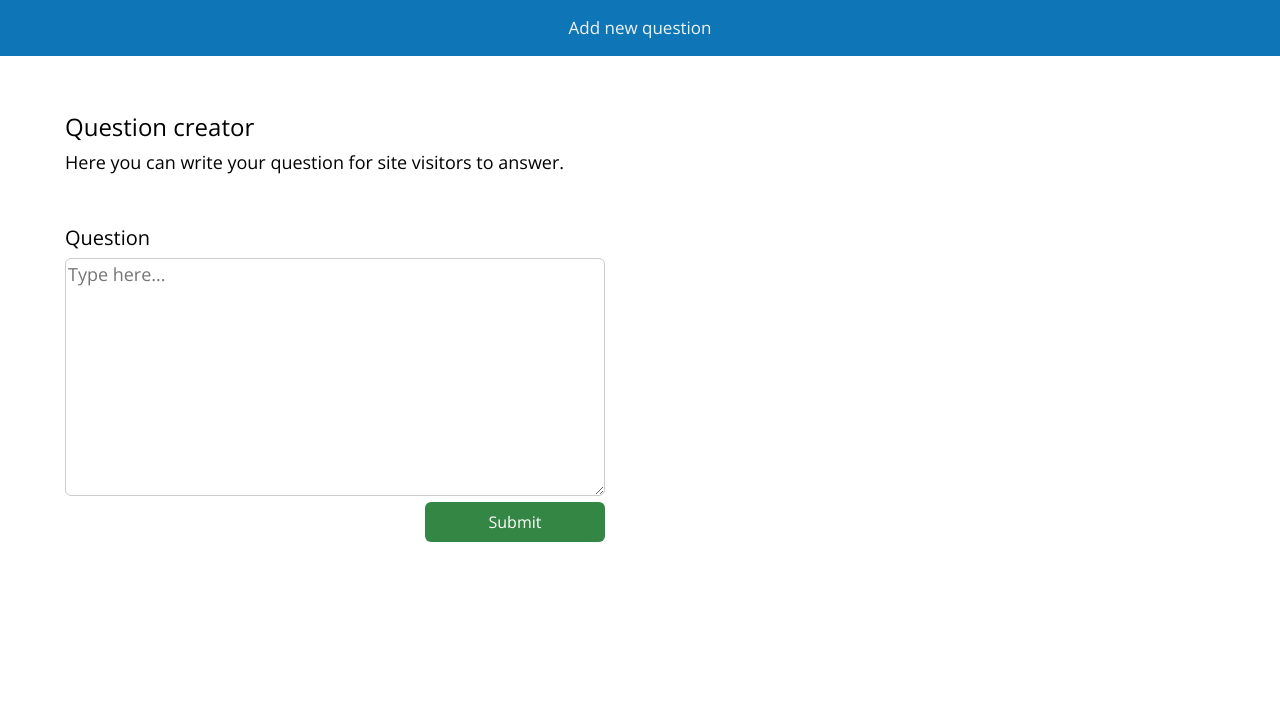
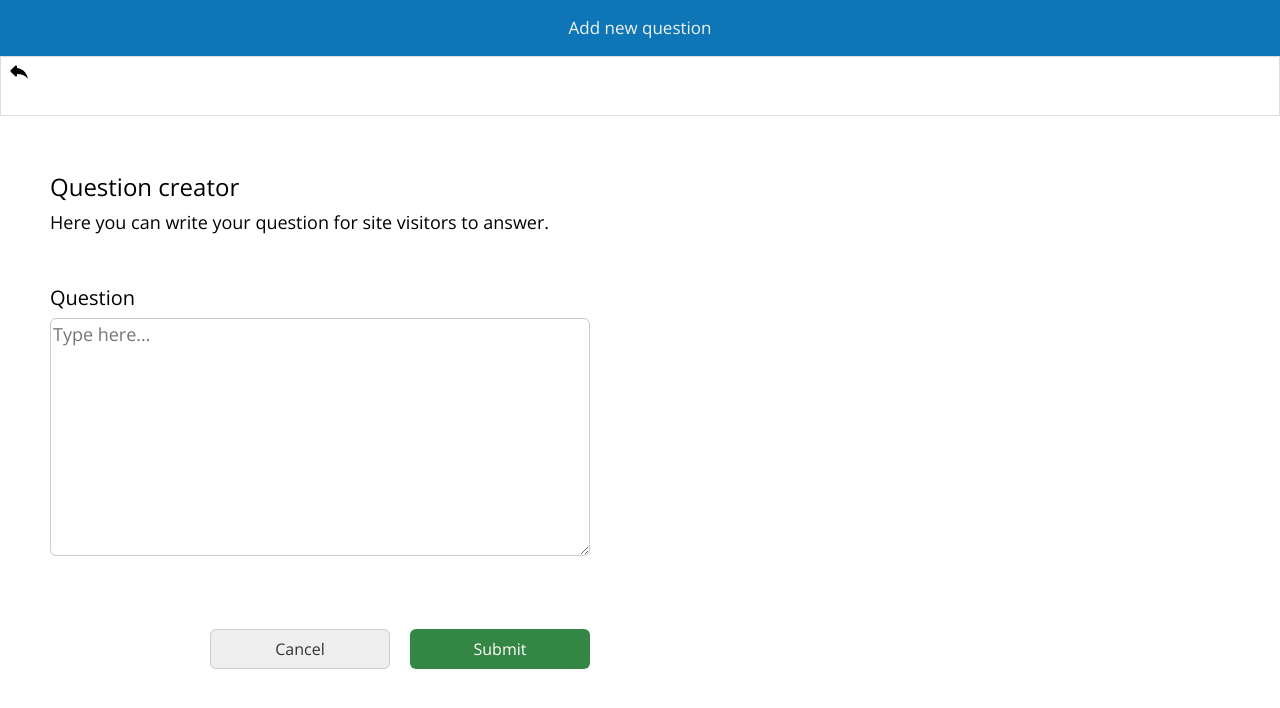
Before and after one commit to TietoSummerAcademy2019/TietoFeedbackTool, an Angular app in the folder TietoJar/TietoJar/ClientApp/: page /new-question in a window 1280 px wide. Shown: the top 708 px of the page. Built offline with nearby package versions, Linux system fonts and the light colour scheme.

Commit message:
Added second button

```diff
--- a/TietoJar/TietoJar/ClientApp/src/app/app.component.scss
+++ b/TietoJar/TietoJar/ClientApp/src/app/app.component.scss
@@ -18,7 +18,7 @@ nav {
         text-decoration: none;
         padding: 14px;
         &:hover {
-            background-color: #111;
+            background-color: rgb(36, 156, 231);
         }
       }
     }
--- a/TietoJar/TietoJar/ClientApp/src/app/new-question/new-question.component.html
+++ b/TietoJar/TietoJar/ClientApp/src/app/new-question/new-question.component.html
@@ -1,4 +1,9 @@
-<div class="container-fluid">
+<div class="head-box">
+<button>
+    <img src="../../assets/img/round-reply-24px.svg">
+</button>
+</div>
+<div class="main-form">
   <div class="information-question">
     <h3>Question creator</h3>
     <p>Here you can write your question for site visitors to answer.</p>
@@ -8,10 +13,8 @@
     <h4>Question</h4>
     <form #f="ngForm" (ngSubmit)="onSubmit(f)" novalidate>
       <textarea id="question-text" name="first" ngModel required #first="ngModel" placeholder="Type here..."></textarea>
-      <div class="text-right">
-        <button class="success">Submit</button>
-      </div>
-
+        <button class="submit">Submit</button>
+        <button class="cancel">Cancel</button>
     </form>
   </div>
 </div>
--- a/TietoJar/TietoJar/ClientApp/src/app/new-question/new-question.component.scss
+++ b/TietoJar/TietoJar/ClientApp/src/app/new-question/new-question.component.scss
@@ -1,3 +1,15 @@
+.head-box {
+  top: 0px;
+  height: 60px;
+  background: #ffffff 0% 0% no-repeat padding-box;
+  border: 1px solid #dddddd;
+  opacity: 1;
+  button{
+    border: none;
+    background: none;
+  }
+}
+
 .information-question {
   padding-top: 57px;
   padding-left: 50px;
@@ -43,20 +55,31 @@
       font-size: 18px;
     }
   }
-}
 
+  form {
+    width: 540px;
     button {
-  float:right;
+      float: right;
       display: block;
       width: 180px;
       height: 40px;
+      margin-top: 67px;
+
+      &.submit {
         background: #348644;
         border-style: none;
         border-radius: 6px;
         opacity: 1;
         color: #ffffff;
+        margin-left: 20px;
       }
-
-form {
-  width: 540px;
+      &.cancel {
+        background: #eeeeee;
+        border: 1px solid #cccccc;
+        border-radius: 6px;
+        opacity: 1;
+        color: #333333;
       }
+    }
+  }
+}
```
Also changed, not shown: TietoJar/TietoJar/ClientApp/src/assets/img/round-reply-24px.svg (added). Lines whose indentation alone changed are shown as unchanged.
